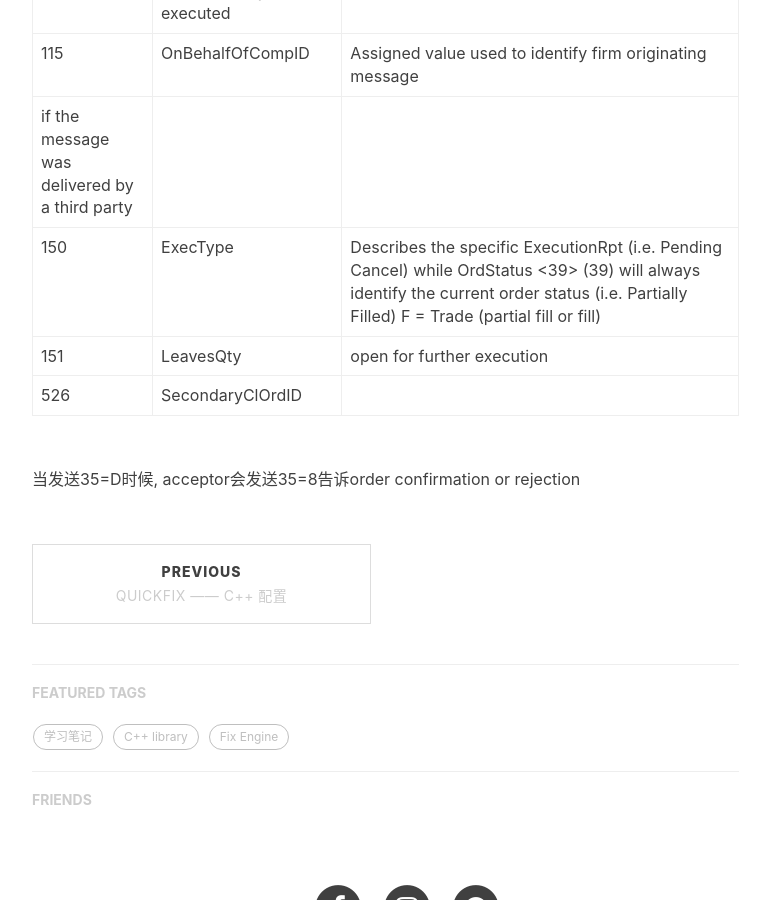
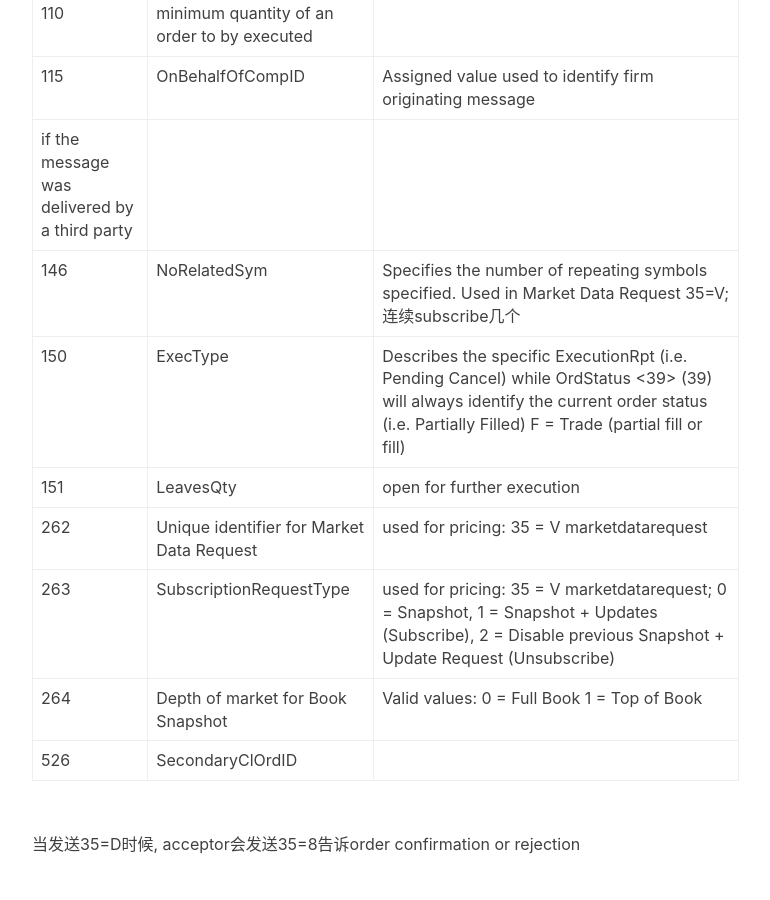
Before and after one commit to beckswu/beckswu.github.io, a Jekyll site: the page built from _posts/2017-10-03-FIX44-lookup.markdown, in a window 1280 px wide and 900 px high, scrolled down 1883 px. Shown: the whole window, without its empty margins (233-1003 px from the left). Built offline with Jekyll 4.4.1, drawn with Linux system fonts in a browser that asks for light colours; nearby versions of some CDN libraries; comment, search, counter and statistics services are not loaded.

Commit message:
Update 2017-10-03-FIX44-lookup.markdown

```diff
--- a/_posts/2017-10-03-FIX44-lookup.markdown
+++ b/_posts/2017-10-03-FIX44-lookup.markdown
@@ -33,8 +33,12 @@ tags:
 | 110 |  minimum quantity of an order to by executed | |
 | 115 | OnBehalfOfCompID | Assigned value used to identify firm originating message
 if the message was delivered by a third party |
+ | 146  | NoRelatedSym  |  Specifies the number of repeating symbols specified. Used in Market Data Request 35=V; 连续subscribe几个 |
 | 150 |  ExecType | Describes the specific ExecutionRpt (i.e. Pending Cancel) while OrdStatus <39> (39) will always identify the current order status (i.e. Partially Filled) F = Trade (partial fill or fill) |
 | 151 |  LeavesQty | open for further execution |
+| 262 | Unique identifier for Market Data Request | used for pricing: 35 = V marketdatarequest |
+| 263 | SubscriptionRequestType | used for pricing: 35 = V marketdatarequest; 0 = Snapshot, 1 = Snapshot + Updates (Subscribe), 2 = Disable previous Snapshot + Update Request (Unsubscribe) |
+| 264 |  Depth of market for Book Snapshot  | Valid values: 0 = Full Book 1 = Top of Book   |
 | 526 | SecondaryClOrdID | |
 
 当发送35=D时候, acceptor会发送35=8告诉order confirmation or rejection
```
